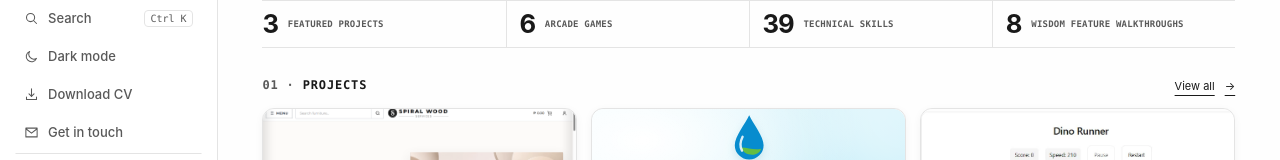
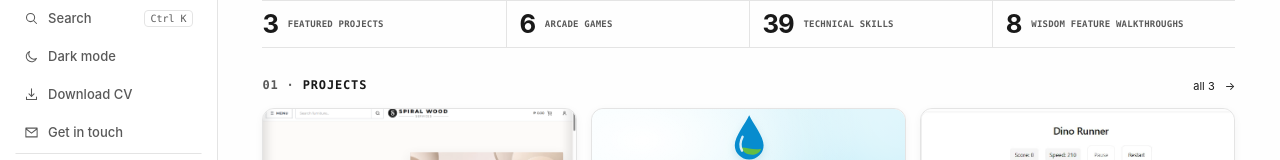
Before and after one commit to jericho2025/portfolio, a React (Vite) app in the folder frontend/: page / in a window 1280 px wide. Shown: the part 597-757 px from the top of the page. Built offline with nearby package versions, Linux system fonts and the light colour scheme; no server answers.

Commit message:
Show compact all-projects count beside home section heading

```diff
--- a/frontend/src/sections/Hero.jsx
+++ b/frontend/src/sections/Hero.jsx
@@ -80,7 +80,7 @@ export default function Hero() {
         <dl className="portfolio-stats">{stats.map(([value, label]) => <div key={label}><dt>{label}</dt><dd>{value}</dd></div>)}</dl>
       </section>
       <section className="home-section projects-section" aria-labelledby="selected-work">
-        <div className="section-row"><h2 id="selected-work"><span aria-hidden="true">01 · </span>Projects</h2><Link className="text-link" to="/portfolio">View all<span className="sr-only"> projects</span> <span aria-hidden="true">→</span></Link></div>
+        <div className="section-row"><h2 id="selected-work"><span aria-hidden="true">01 · </span>Projects</h2><Link className="project-all-link" to="/portfolio">all {projectCount}<span className="sr-only"> projects</span> <span aria-hidden="true">→</span></Link></div>
         <ProjectShowcase />
       </section>
       <section className="home-section stack-preview" aria-labelledby="stack-preview-title">
```
